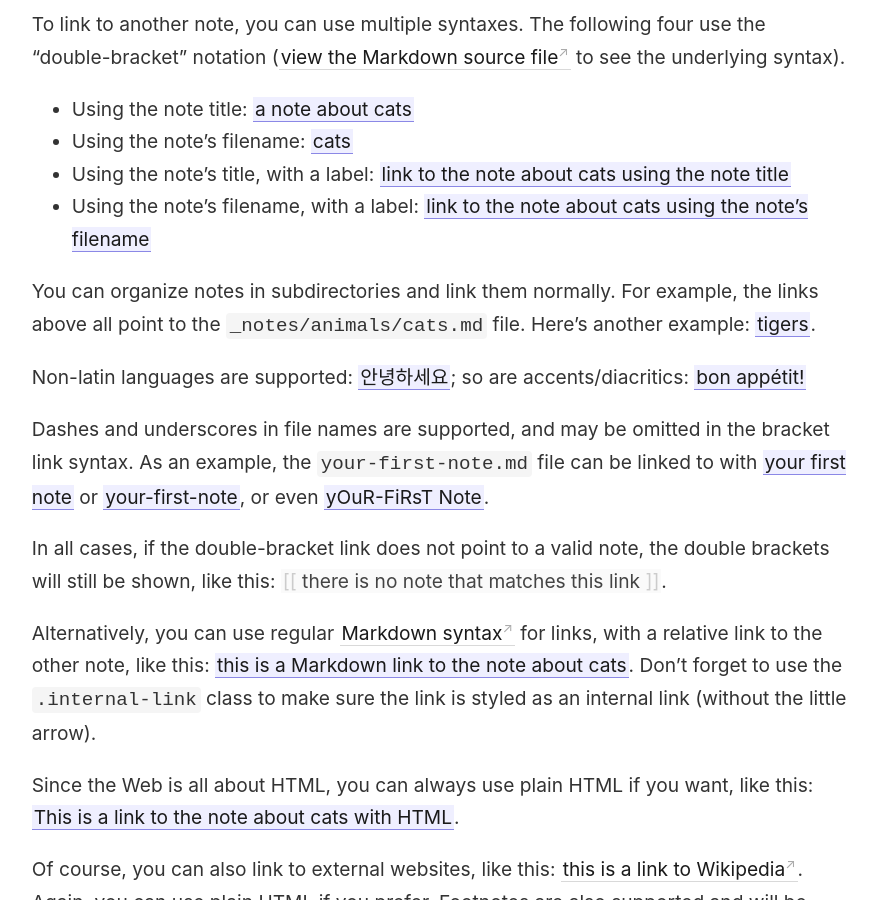
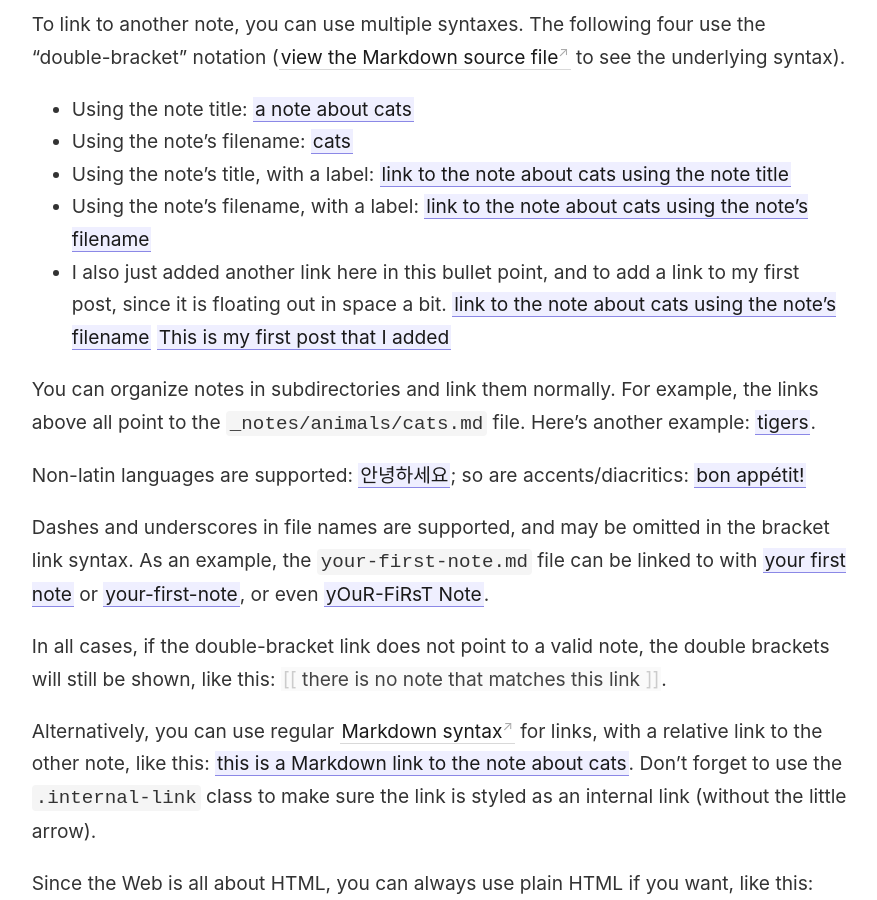
Before and after one commit to Evergiven-1/2025_07-17_WebBlogSetUp, a Jekyll site: the page built from _notes/your-first-note.md, in a window 1280 px wide and 900 px high, scrolled down 425 px. Shown: the whole window, without its empty margins (45-922 px from the left). Built offline with Jekyll 4.4.1, drawn with Linux system fonts in a browser that asks for light colours.

Commit message:
Inititial Developments

```diff
--- a/_notes/your-first-note.md
+++ b/_notes/your-first-note.md
@@ -14,6 +14,9 @@ To link to another note, you can use multiple syntaxes. The following four use t
 - Using the note's filename: [[cats]]
 - Using the note's title, with a label: [[A note about cats|link to the note about cats using the note title]]
 - Using the note's filename, with a label: [[cats|link to the note about cats using the note's filename]]
+- I also just added another link here in this bullet point, and to add a link to my first post, since it is floating out in space a bit.
+[[cats|link to the note about cats using the note's filename]]
+[[My First Blog Post|This is my first post that I added]]
 
 You can organize notes in subdirectories and link them normally. For example, the links above all point to the `_notes/animals/cats.md` file. Here's another example: [[tigers]].
 
```
Also changed, not shown: _notes/2025-07-17-my-first-post.md (added, +14 -0 lines), _pages/about.md (+2 -0 lines), assets/GJHwDkGWMAASeZB.jpg (added).
